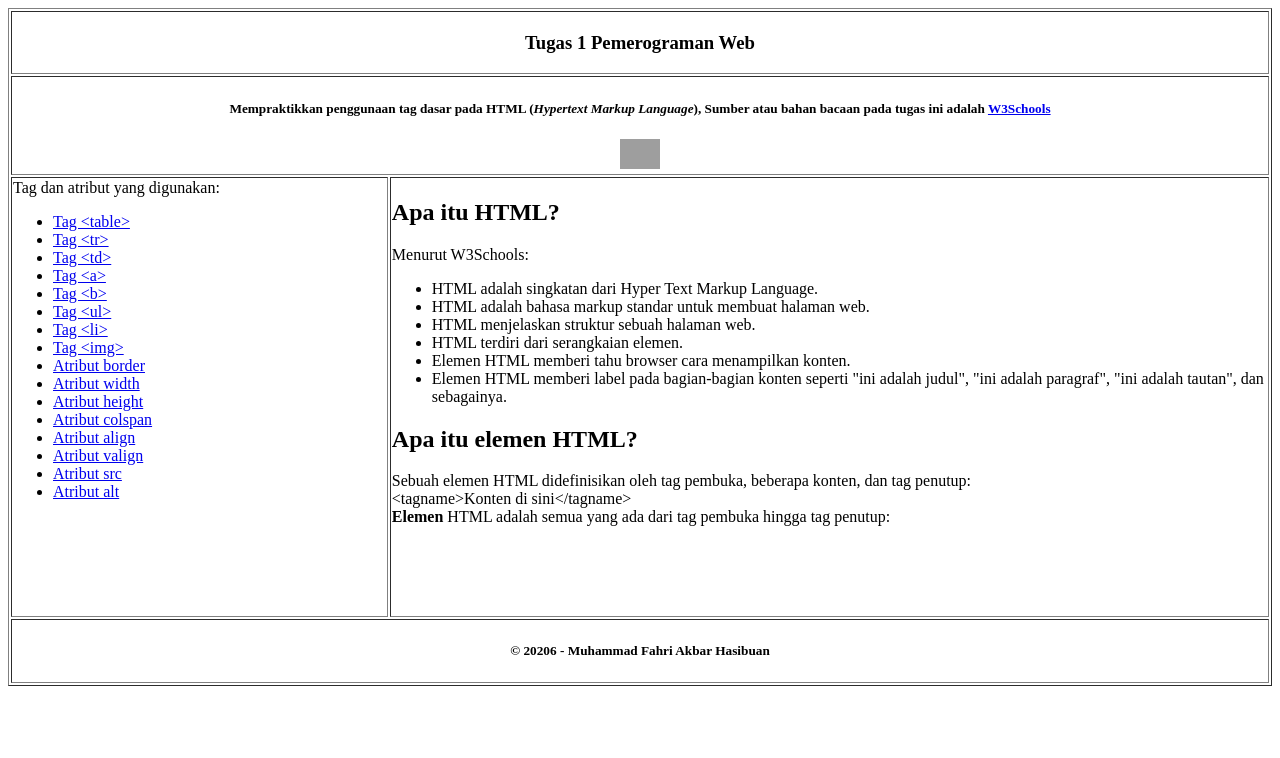
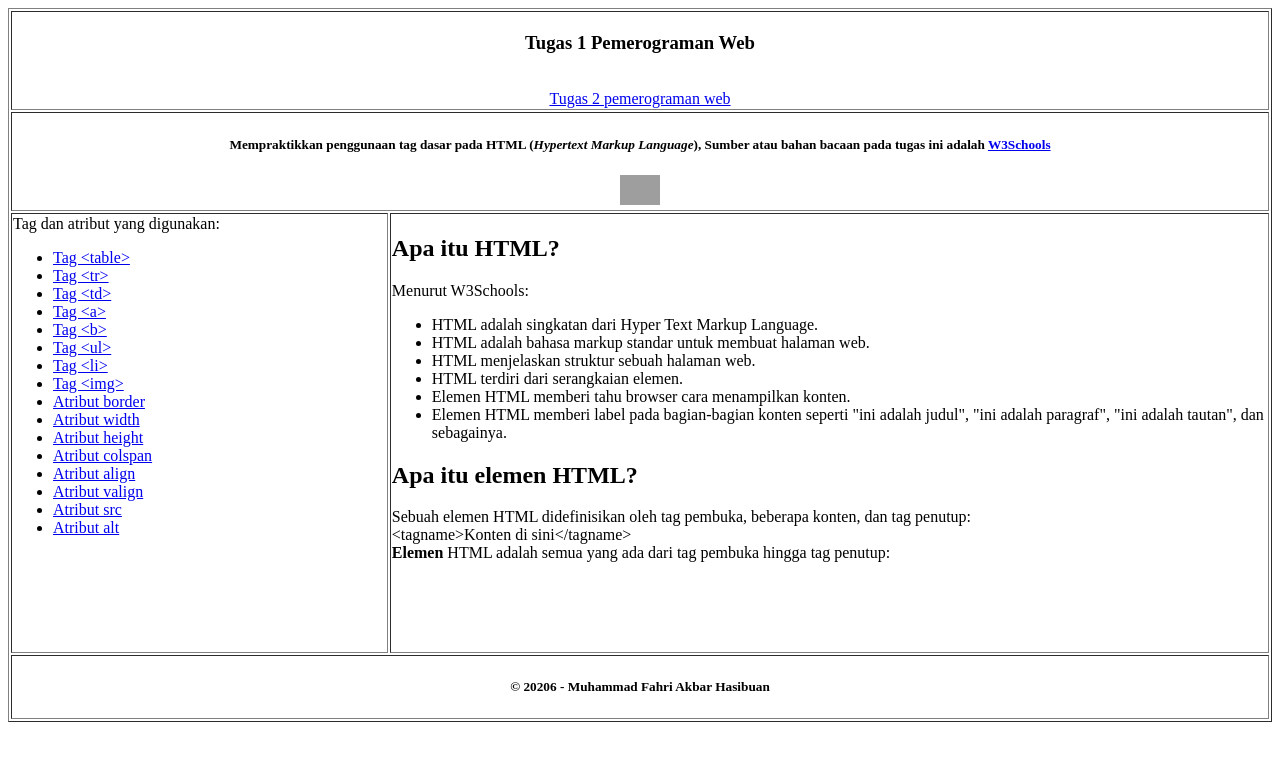
Before and after one commit to Fahri-Akbar/Proweb_1, a plain HTML site: page index.html in a window 1280 px wide. Drawn offline with Linux system fonts and the light colour scheme; grey boxes are pictures that could not be loaded.

Commit message:
Update index.html

```diff
--- a/index.html
+++ b/index.html
@@ -11,6 +11,8 @@
         <tr>
             <td align="center" colspan="2">
                 <h3>Tugas 1 Pemerograman Web</h3>
+                <br>
+                <a href="tugas2.html">Tugas 2 pemerograman web</a>
             </td>
         </tr>
         <!-- Article -->
```
